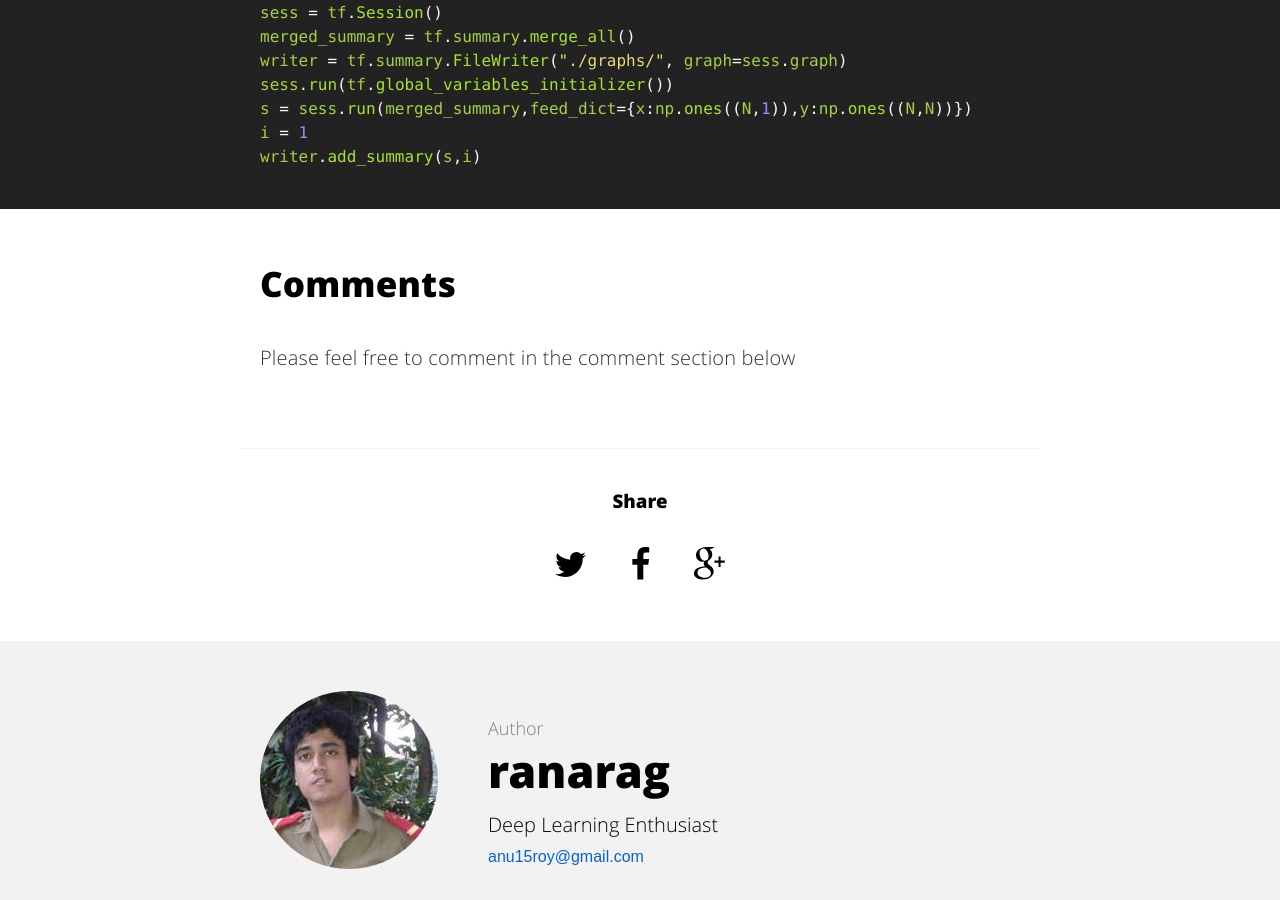
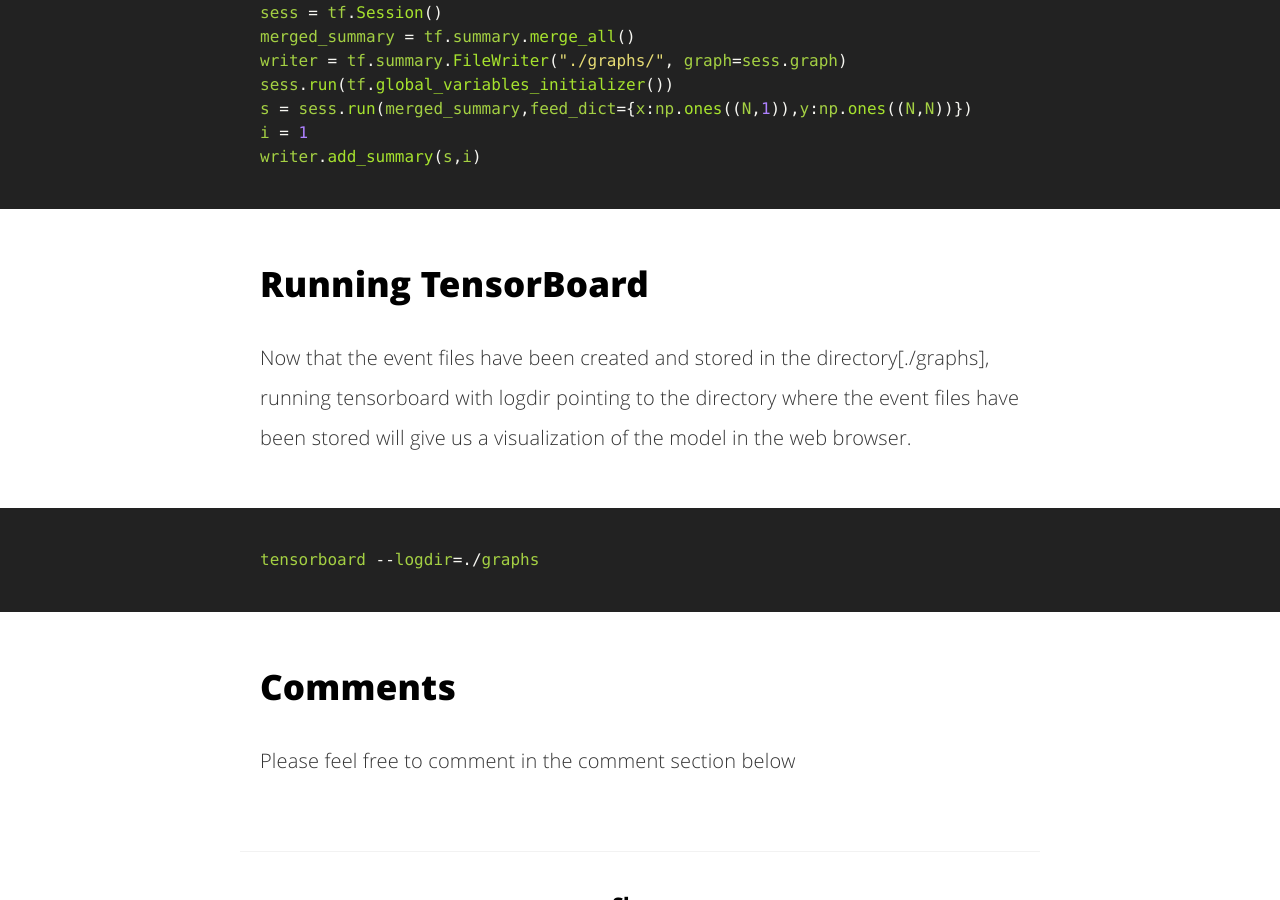
Before and after one commit to ranarag/ranarag.github.io, a Jekyll site: the page built from _posts/2017-11-08-tensorboard_basics.md, in a window 1280 px wide and 900 px high, scrolled down 2434 px. Built offline with Jekyll 4.4.1, drawn with Linux system fonts in a browser that asks for light colours; comment, search, counter and statistics services are not loaded.

Commit message:
Tensorboard command added

```diff
--- a/_posts/2017-11-08-tensorboard_basics.md
+++ b/_posts/2017-11-08-tensorboard_basics.md
@@ -60,6 +60,12 @@ i = 1
 writer.add_summary(s,i)
 {% endhighlight %}
 
+## Running TensorBoard
+
+Now that the event files have been created and stored in the directory[./graphs], running tensorboard with logdir pointing to the directory where the event files have been stored will give us a visualization of the model in the web browser.
+{% highlight python %}
+tensorboard --logdir=./graphs
+{% endhighlight %}
 ## Comments
 
 Please feel free to comment in the comment section below
```
Also changed, not shown: 2 other files.
